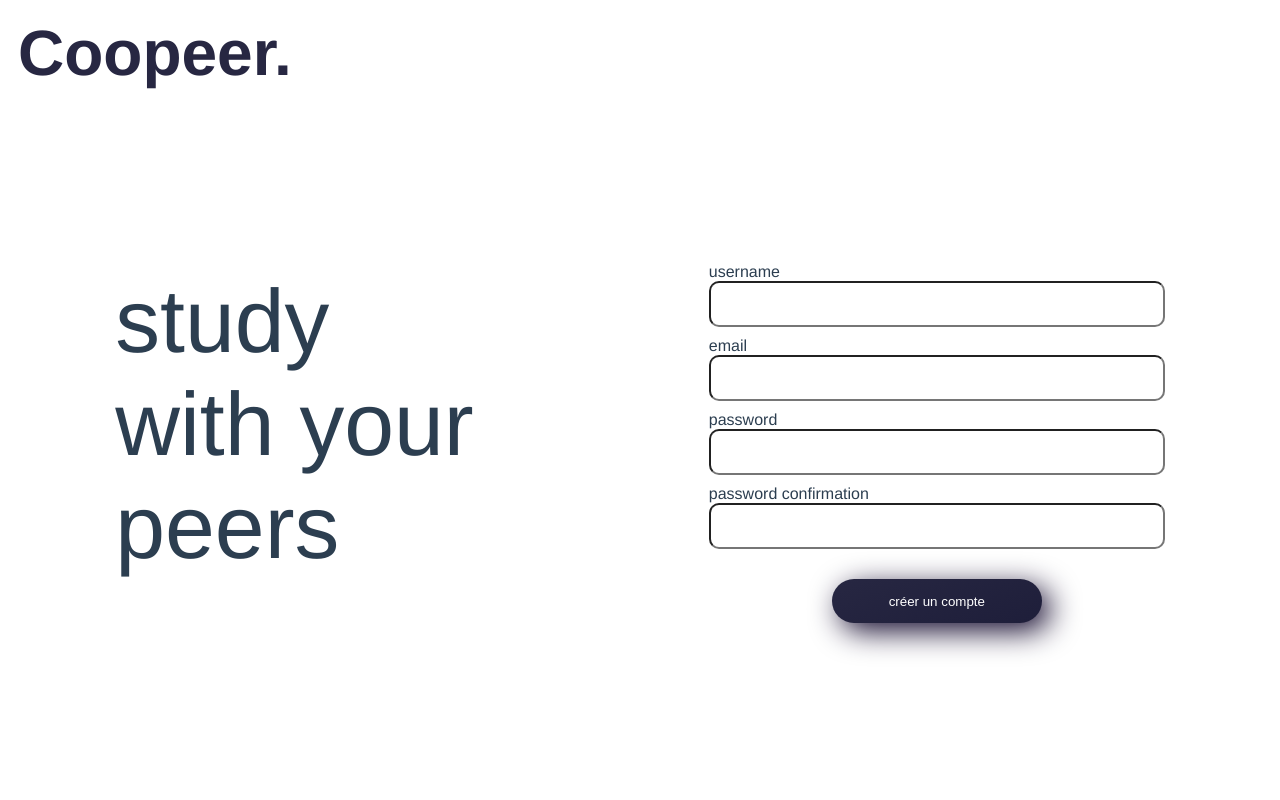
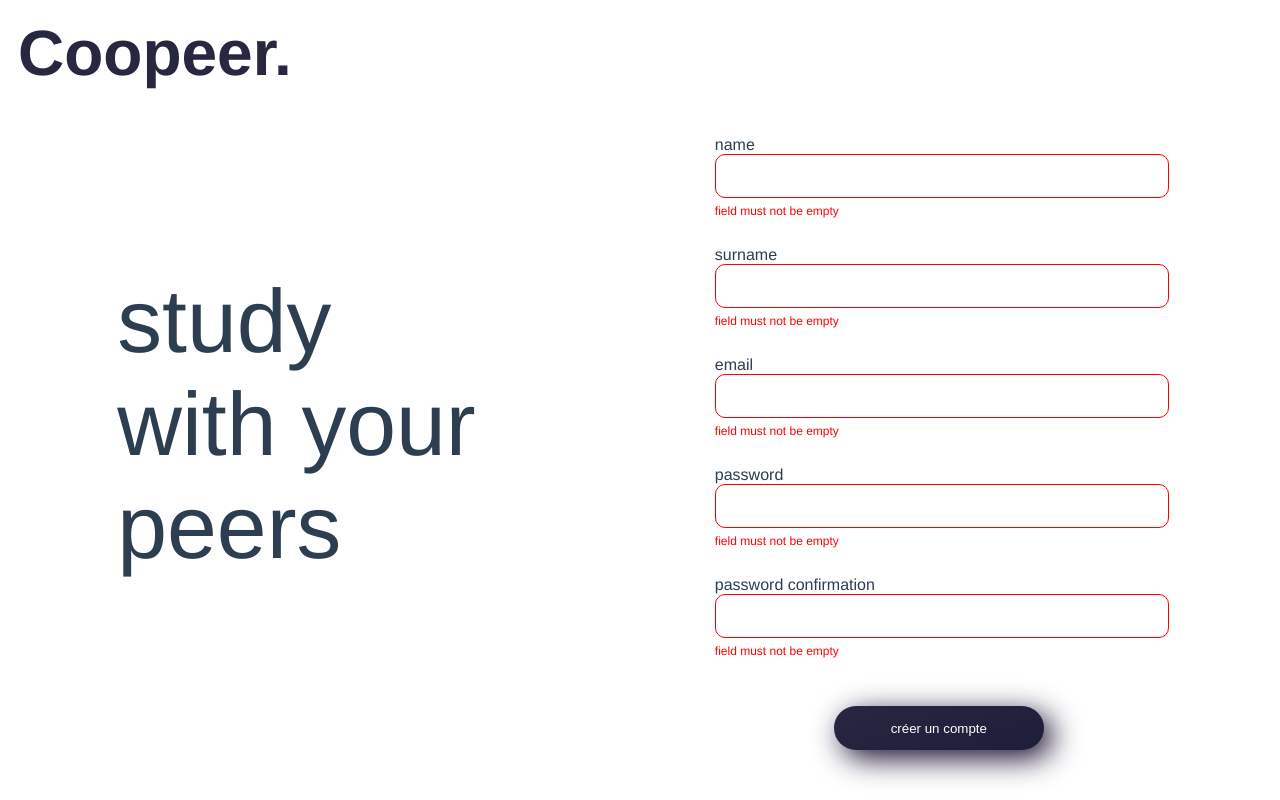
Before and after one commit to hugo-ravailhe/les_developpers_couches, a Vue app in the folder lesdeveloppescouches/: page /signup in a window 1280 px wide. Built offline with nearby package versions, Linux system fonts and the light colour scheme.

Commit message:
+ added form validation for registration & login

```diff
--- a/lesdeveloppescouches/src/main.ts
+++ b/lesdeveloppescouches/src/main.ts
@@ -1,4 +1,6 @@
 import { createApp } from 'vue'
 import App from './App.vue'
+import Vuelidate from 'vuelidate'
+import store from './store'
 
-createApp(App).mount('#app')
+createApp(App).use(store).use(Vuelidate).mount('#app')
--- /dev/null
+++ b/lesdeveloppescouches/src/validators/validations.js
@@ -0,0 +1,51 @@
+export function validation(content) {
+    return {
+        validate: content.length > 0 && content !== "",
+        errorMsg: 'field must not be empty'
+    }
+}
+
+export function passwordValidation(password) {
+    const {validate, errorMsg} = validation(password)
+    if (!validate) {
+        return {
+            validate: false,
+            errorMsg: errorMsg
+        }
+    }
+    return {
+        validate: password.length > 6 && password.match("([0-9])+") !== null,
+        errorMsg: 'length must be greater than 6 characters \n must contains at least one number'
+    }
+}
+
+export function rePasswordValidation(password, rePassword) {
+    const {validate, errorMsg} = validation(rePassword)
+
+    if (!validate) {
+        return {
+            validate: false,
+            errorMsg: errorMsg
+        }
+    }
+
+    return {
+        validate: password === rePassword,
+        errorMsg: 'password must be the same'
+    }
+}
+
+export function emailValidation(email) {
+    const {validate, errorMsg} = validation(email)
+
+    if(!validate) {
+        return {
+            validate: false,
+            errorMsg: errorMsg
+        }
+    }
+    return {
+        validate: email.match("^([a-zA-Z0-9_\\-\\.]+)@([a-zA-Z0-9_\\-\\.]+)\\.([a-zA-Z]{2,5})$") !== null,
+        errorMsg: 'this is not an email'
+    }
+}
--- a/lesdeveloppescouches/src/views/Login.vue
+++ b/lesdeveloppescouches/src/views/Login.vue
@@ -4,27 +4,67 @@
       <p id="text">study with your peers</p>
     </div>
     <form id="right-side">
-      <label for="username">username</label>
-      <input id="username" type="text">
+      <div class="r-container">
+        <label for="username">email</label>
+        <input id="username" :class="{errors:!validatedEmail, valid:validatedEmail}" @input="emailValidation" type="email" v-model="email">
+        <div class="hidden" v-if="!validatedEmail">
+          <p class="error">{{emailError}}</p>
+        </div>
+        <div class="hidden" style="display: none" v-else></div>
+      </div>
 
-      <label for="password">password</label>
-      <input id="password" type="text">
 
-      <BaseButton id="btn" text="se connecter"/>
+      <div class="r-container">
+        <label for="password">password</label>
+        <input id="password" :class="{errors:!validatedPassword, valid:validatedPassword}" type="password" v-model="password" @input="passwordValidation">
+        <div class="hidden" v-if="!validatedPassword">
+          <p class="error">{{passwordError}}</p>
+        </div>
+        <div class="hidden" v-else>
+        </div>
+      </div>
+
+      <BaseButton id="btn" text="se connecter" @click="sendForm"/>
     </form>
   </div>
 </template>
 
 <script>
 import BaseButton from "@/components/BaseButton";
+import {emailValidation, passwordValidation} from "@/validators/validations";
+import {defineComponent} from "vue";
 
-export default {
-  // eslint-disable-next-line
+export default defineComponent({
   name: "Login",
   components: {
-   BaseButton
+    BaseButton
+  },
+  data() {
+    return {
+      email: "",
+      password: "",
+      validatedEmail: false,
+      validatedPassword: false,
+      emailError: "field must not be empty",
+      passwordError: "field must not be empty"
+    }
+  },
+  methods: {
+    emailValidation() {
+      const {validate, errorMsg} = emailValidation(this.email)
+      this.validatedEmail = validate
+      this.emailError = errorMsg
+    },
+    passwordValidation() {
+      const {validate, errorMsg} = passwordValidation(this.password)
+      this.validatedPassword = validate
+      this.passwordError = errorMsg
+    },
+    sendForm() {
+      if (!this.validatedEmail || !this.validatedPassword) alert("Vos champs ne sont pas valides")
+    }
   }
-}
+})
 </script>
 
 <style scoped>
@@ -47,10 +87,17 @@ export default {
 }
 
 #right-side {
+  width: 35vw;
+
   display: flex;
   flex-direction: column;
-  justify-content: center;
-  align-content: center;
+  justify-content: space-evenly;
+  gap: 10px;
+  align-content: flex-start;
+}
+
+.r-container {
+  text-align: left;
 }
 
 #text {
@@ -77,9 +124,35 @@ input {
   border-radius: 10px;
 
   margin-bottom: 10px;
+
+  align-self: flex-start;
+}
+
+.errors {
+  border: 1px solid red;
+}
+
+.valid {
+  border: 1px solid green;
+}
+
+.hidden {
+  width: 35vw;
+  display: inline-block;
+}
+
+.error {
+  position: relative;
+
+  top: -2vh;
+
+  color: red;
+  text-align: left;
+  font-size: 12px;
 }
 
 #text:hover {
   cursor: default;
 }
+
 </style>
--- a/lesdeveloppescouches/src/views/Signup.vue
+++ b/lesdeveloppescouches/src/views/Signup.vue
@@ -4,17 +4,46 @@
       <p id="text">study with your peers</p>
     </div>
     <form id="right-side">
-      <label for="username">username</label>
-      <input id="username" type="text">
-
-      <label for="mail">email</label>
-      <input id="mail" type="email">
-
-      <label for="password">password</label>
-      <input id="password" type="text">
-
-      <label for="repassword">password confirmation</label>
-      <input id="repassword" type="text">
+      <div class="r-container">
+        <label for="name">name</label>
+        <input id="name" type="text" :class="{errors: !validatedName, valid: validatedName}" v-model="name" @input="nameValidation">
+        <div class="hidden" v-if="!validatedName">
+          <p class="error">{{nameError}}</p>
+        </div>
+        <div class="hidden" v-else></div>
+      </div>
+      <div class="r-container">
+        <label for="surname">surname</label>
+        <input id="surname" type="text" :class="{errors: !validatedSurname, valid: validatedSurname}" v-model="surname" @input="surnameValidation">
+        <div class="hidden" v-if="!validatedSurname">
+          <p class="error">{{surnameError}}</p>
+        </div>
+        <div class="hidden" v-else></div>
+      </div>
+      <div class="r-container">
+        <label for="mail">email</label>
+        <input id="mail" type="email" :class="{errors: !validatedEmail, valid: validatedEmail}" v-model="email" @input="emailValidation">
+        <div class="hidden" v-if="!validatedEmail">
+          <p class="error">{{emailError}}</p>
+        </div>
+        <div class="hidden" v-else></div>
+      </div>
+      <div class="r-container">
+        <label for="password">password</label>
+        <input id="password" type="text" :class="{errors: !validatedPassword, valid: validatedPassword}" v-model="password" @input="passwordValidation">
+        <div class="hidden" v-if="!validatedPassword">
+          <p class="error">{{passwordError}}</p>
+        </div>
+        <div class="hidden" v-else></div>
+      </div>
+      <div class="r-container">
+        <label for="repassword">password confirmation</label>
+        <input id="repassword" type="text" :class="{errors: !validatedRePassword, valid: validatedRePassword}" v-model="rePassword" @input="rePasswordValidation">
+        <div class="hidden" v-if="!validatedRePassword">
+          <p class="error">{{rePasswordError}}</p>
+        </div>
+        <div class="hidden" v-else></div>
+      </div>
 
       <BaseButton id="btn" text="créer un compte"/>
     </form>
@@ -23,12 +52,64 @@
 
 <script>
 import BaseButton from "@/components/BaseButton";
+import {emailValidation, passwordValidation, rePasswordValidation, validation} from "@/validators/validations";
 
 export default {
   // eslint-disable-next-line
   name: "Signup",
   components: {
     BaseButton
+  },
+  data() {
+    return {
+      name: "",
+      surname: "",
+      email: "",
+      password: "",
+      rePassword: "",
+      validatedEmail: false,
+      emailError: "field must not be empty",
+      validatedPassword: false,
+      passwordError: "field must not be empty",
+      validatedRePassword: false,
+      rePasswordError: "field must not be empty",
+      validatedName: false,
+      nameError: "field must not be empty",
+      validatedSurname: false,
+      surnameError: "field must not be empty"
+    }
+  },
+
+  methods: {
+    nameValidation() {
+      const {validate, errorMsg} = validation(this.name)
+      this.validatedName = validate
+      this.nameError = errorMsg
+      console.log(this.nameError)
+    },
+    surnameValidation() {
+      const {validate, errorMsg} = validation(this.surname)
+      this.validatedSurname = validate
+      this.surnameError = errorMsg
+    },
+    emailValidation() {
+      const {validate, errorMsg} = emailValidation(this.email)
+      this.validatedEmail = validate
+      this.emailError = errorMsg
+    },
+    passwordValidation() {
+      const {validate, errorMsg} = passwordValidation(this.password)
+      this.validatedPassword = validate
+      this.passwordError = errorMsg
+    },
+    rePasswordValidation() {
+      const {validate, errorMsg} = rePasswordValidation(this.password, this.rePassword)
+      this.validatedRePassword = validate
+      this.rePasswordError = errorMsg
+    },
+    sendForm() {
+      if (!this.validatedEmail || !this.validatedPassword) alert("Vos champs ne sont pas valides")
+    }
   }
 }
 </script>
@@ -53,10 +134,14 @@ export default {
 }
 
 #right-side {
+  width: 35vw;
+
   display: flex;
   flex-direction: column;
   justify-content: center;
   align-content: center;
+
+  text-align: left;
 }
 
 #text {
@@ -85,6 +170,29 @@ input {
   margin-bottom: 10px;
 }
 
+.errors {
+  border: 1px solid red;
+}
+
+.valid {
+  border: 1px solid green;
+}
+
+.hidden {
+  width: 35vw;
+  display: inline-block;
+}
+
+.error {
+  position: relative;
+
+  top: -2vh;
+
+  color: red;
+  text-align: left;
+  font-size: 12px;
+}
+
 #text:hover {
   cursor: default;
 }
```
Also changed, not shown: lesdeveloppescouches/header.js (deleted, +0 -8 lines), lesdeveloppescouches/package.json (+10 -2 lines), lesdeveloppescouches/src/providers/AuthProvider.ts (added, +38 -0 lines), lesdeveloppescouches/src/providers/models/User.ts (added, +73 -0 lines), 1 other file (tests, documents, lock files or other folders).
